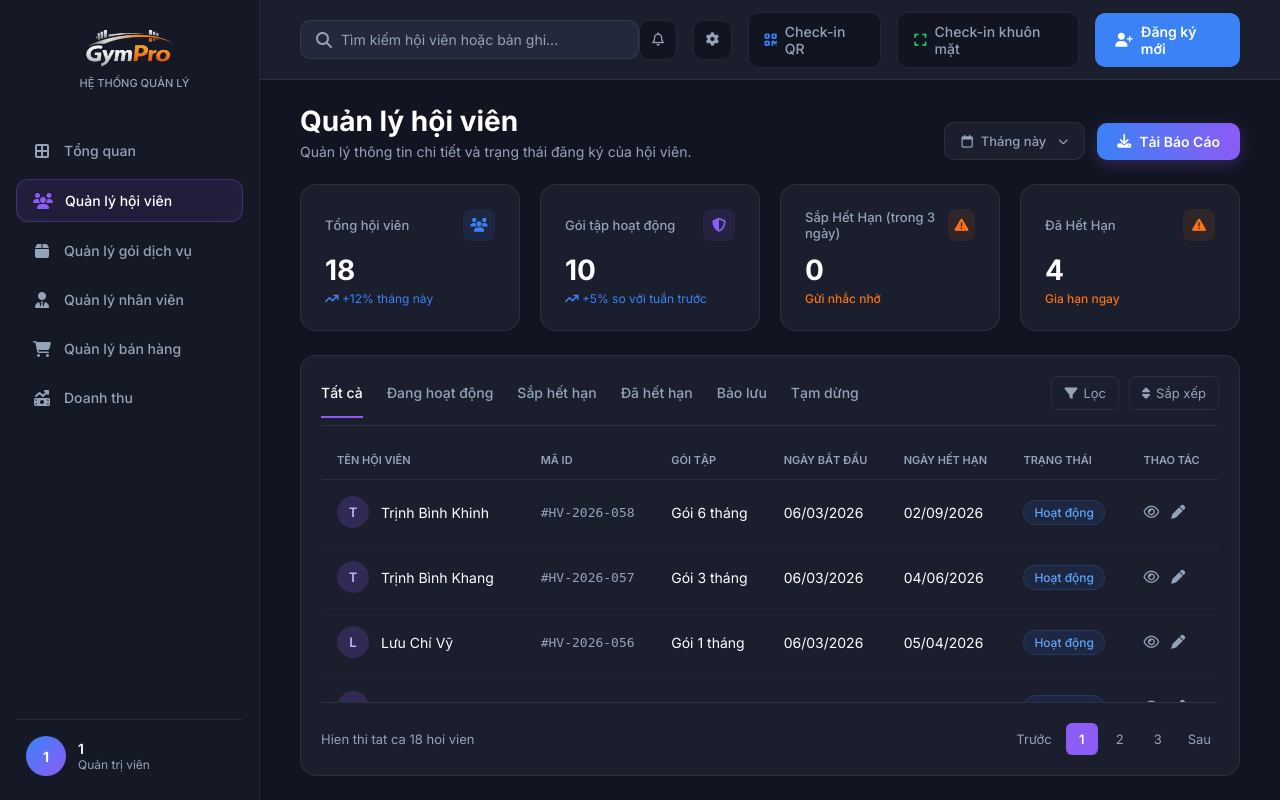
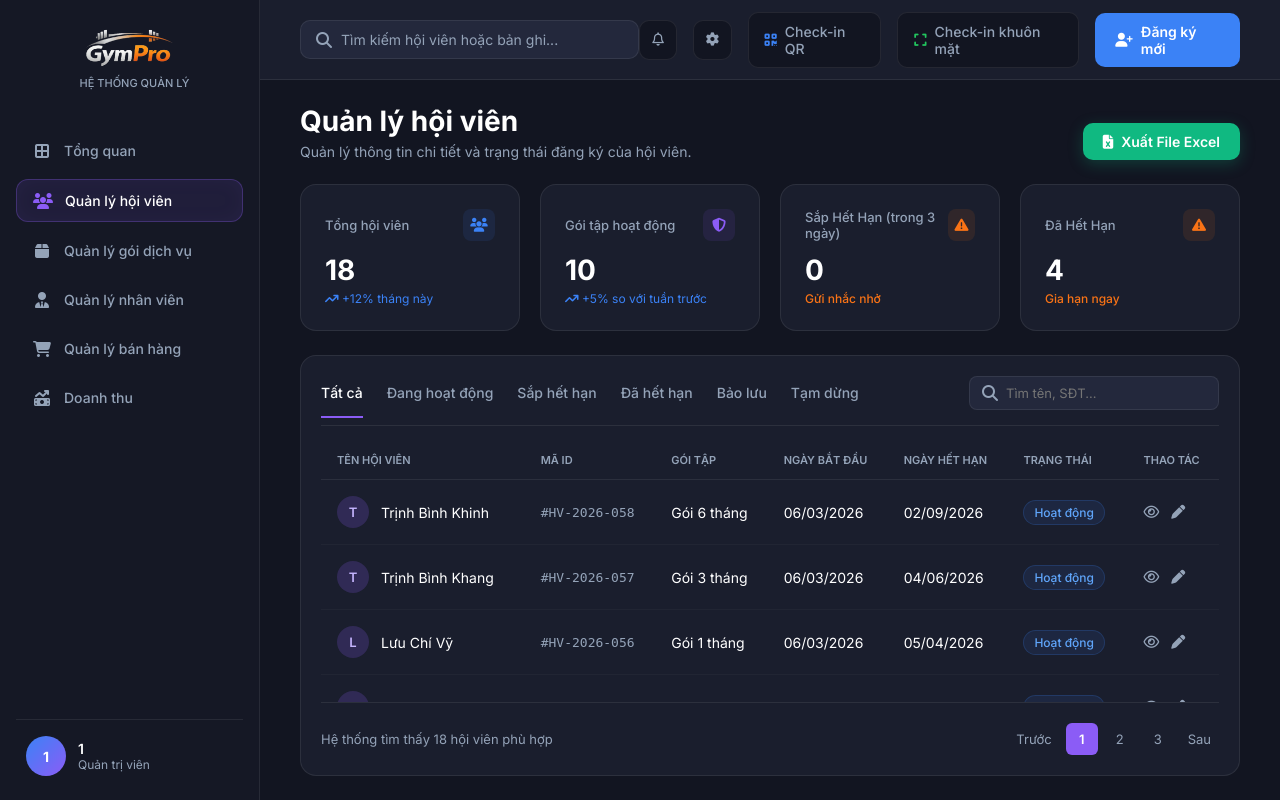
Before and after one commit to chivi0801/HeThong_GymPro, a PHP site: page /Admin/HoiVien.php in a window 1280 px wide. Run offline with PHP 8.4, Linux system fonts and the light colour scheme; the visitor is signed in with stand-in values (Sample User, id 1); data comes from the database, SQL or seed files in the repository; some libraries are stand-ins or nearby versions.

Commit message:
Xuat excel hoi vien

```diff
--- a/Admin/HoiVien.php
+++ b/Admin/HoiVien.php
@@ -7,7 +7,7 @@
     <title>GymPro - Quản lý hội viên</title>
     <link href="https://fonts.googleapis.com/css2?family=Inter:wght@400;500;600;700&display=swap" rel="stylesheet">
     <link rel="stylesheet" href="https://cdnjs.cloudflare.com/ajax/libs/font-awesome/6.4.0/css/all.min.css">
-
+    <script src="https://cdnjs.cloudflare.com/ajax/libs/xlsx/0.18.5/xlsx.full.min.js"></script>
     <style>
         :root {
             --bg-dark: #121521;
@@ -102,7 +102,7 @@
             flex: 1;
             display: flex;
             flex-direction: column;
-            overflow: hidden; /* KhÃ³a cuá»™n á»Ÿ Ä‘Ã¢y Ä‘á»ƒ Header Ä‘á»©ng im */
+            overflow: hidden; /* KhÃ³a cuá»™n á»Ť Ä‘Ã¢y Ä‘á»ƒ Header Ä‘á»©ng im */
         }
 
         .page-content {
@@ -399,12 +399,9 @@
                     <p>Quản lý thông tin chi tiết và trạng thái đăng ký của hội viên.</p>
                 </div>
                 <div class="page-actions">
-                    <button class="btn-date-filter">
-                        <i class="fa-regular fa-calendar"></i> Tháng này
-                        <i class="fa-solid fa-chevron-down" style="font-size: 10px; margin-left: 4px;"></i>
-                    </button>
-                    <button class="btn-primary">
-                        <i class="fa-solid fa-download"></i> Tải Báo Cáo
+                    <!-- NÚT XUẤT EXCEL THAY CHO TẢI BÁO CÁO -->
+                    <button class="btn-primary" onclick="exportExcelHoiVien()" style="background: var(--success); box-shadow: 0 4px 15px rgba(16, 185, 129, 0.25);">
+                        <i class="fa-solid fa-file-excel"></i> Xuất File Excel
                     </button>
                 </div>
             </div>
@@ -459,9 +456,13 @@
                         <div class="tab" data-status-filter="reserved">Bảo lưu</div>
                         <div class="tab" data-status-filter="paused">Tạm dừng</div>
                     </div>
-                    <div class="filters">
-                        <button class="btn-filter"><i class="fa-solid fa-filter"></i> Lọc</button>
-                        <button class="btn-filter"><i class="fa-solid fa-sort"></i> Sắp xếp</button>
+
+                    <!-- BỘ TÌM KIẾM MỚI v1.1 -->
+                    <div class="filters" style="display:flex; align-items:center;">
+                        <div style="display: flex; align-items: center; background: var(--bg-input); border: 1px solid var(--border-color); border-radius: 8px; padding: 8px 12px; width: 250px;">
+                            <i class="fa-solid fa-magnifying-glass" style="color: var(--text-muted); margin-right: 8px;"></i>
+                            <input type="text" id="searchHoiVien" placeholder="Tìm tên, SĐT..." style="background: transparent; border: none; outline: none; color: var(--text-main); font-size: 13px; width: 100%;">
+                        </div>
                     </div>
                 </div>
 
@@ -601,55 +602,105 @@
             syncThemeToggleButton(document.documentElement.getAttribute('data-theme'));
         }
 
-        function initHoiVienStatusTabs() {
-            const tabs = document.querySelectorAll('.tabs .tab');
+        // ==========================================
+        // V1.1: HỆ THỐNG LỌC & TÌM KIẾM KẾT HỢP (CROSS-FILTERING)
+        // ==========================================
+        let currentTabFilter = 'all';
+
+        function applyCombinedFilter() {
+            const searchQ = (document.getElementById('searchHoiVien')?.value || '').toLowerCase().trim();
             const rows = document.querySelectorAll('tbody .member-row');
-            const emptyRow = document.getElementById('status-empty-row');
-            const pageInfo = document.getElementById('member-page-info');
-
-            if (!tabs.length || !pageInfo) {
-                return;
-            }
-
-            const totalRows = rows.length;
-
-            const updatePageInfo = (visibleCount, filterKey) => {
-                if (filterKey === 'all') {
-                    pageInfo.textContent = `Hien thi tat ca ${visibleCount} hoi vien`;
-                    return;
-                }
-                pageInfo.textContent = `Hien thi ${visibleCount}/${totalRows} hoi vien`;
-            };
-
-            const applyFilter = (filterKey) => {
             let visibleCount = 0;
 
             rows.forEach((row) => {
-                    const rowStatus = row.getAttribute('data-status');
-                    const isVisible = filterKey === 'all' || rowStatus === filterKey;
-                    row.style.display = isVisible ? '' : 'none';
-                    if (isVisible) {
+                const status = row.getAttribute('data-status');
+                const name = (row.getAttribute('data-ho-ten') || '').toLowerCase();
+                const phone = (row.getAttribute('data-sdt') || '').toLowerCase();
+
+                // Kiểm tra 2 điều kiện: Đúng Tab và Đúng Từ khóa
+                const matchTab = (currentTabFilter === 'all' || status === currentTabFilter);
+                const matchSearch = name.includes(searchQ) || phone.includes(searchQ);
+
+                if (matchTab && matchSearch) {
+                    row.style.display = '';
                     visibleCount++;
+                } else {
+                    row.style.display = 'none';
                 }
             });
 
-                if (emptyRow) {
-                    emptyRow.style.display = visibleCount === 0 ? '' : 'none';
+            // Hiển thị dòng trống nếu không có kết quả
+            const emptyRow = document.getElementById('status-empty-row');
+            if (emptyRow) emptyRow.style.display = visibleCount === 0 ? '' : 'none';
+
+            // Cập nhật số đếm
+            const pageInfo = document.getElementById('member-page-info');
+            if (pageInfo) pageInfo.textContent = `Hệ thống tìm thấy ${visibleCount} hội viên phù hợp`;
         }
 
-                updatePageInfo(visibleCount, filterKey);
-            };
+        function initHoiVienStatusTabs() {
+            const tabs = document.querySelectorAll('.tabs .tab');
+            const searchInput = document.getElementById('searchHoiVien');
 
+            // Gắn sự kiện chuyển Tab
             tabs.forEach((tab) => {
                 tab.addEventListener('click', function () {
                     tabs.forEach((item) => item.classList.remove('active'));
                     this.classList.add('active');
-                    applyFilter(this.getAttribute('data-status-filter') || 'all');
+                    currentTabFilter = this.getAttribute('data-status-filter') || 'all';
+                    applyCombinedFilter(); // Gọi filter chung
                 });
             });
 
-            applyFilter('all');
+            // Gắn sự kiện gõ phím tìm kiếm
+            if (searchInput) {
+                searchInput.addEventListener('input', applyCombinedFilter);
             }
+
+            applyCombinedFilter(); // Chạy lần đầu
+        }
+
+        // ==========================================
+        // V1.1: XUẤT EXCEL CHUẨN MARKETING (GIỮ NGUYÊN SĐT)
+        // ==========================================
+        function exportExcelHoiVien() {
+            const rows = document.querySelectorAll('tbody .member-row');
+            const dataToExport = [];
+
+            // Chạy qua từng dòng, CHỈ LẤY NHỮNG DÒNG ĐANG HIỂN THỊ (Sau khi Lọc)
+            rows.forEach(row => {
+                if (row.style.display !== 'none') {
+                    // Mẹo Hack Excel (\u200C: Zero-width char) giúp ép Excel hiểu đây là Chữ thay vì Số, không làm mất mốc 0 đầu sđt
+                    const phoneRaw = row.getAttribute('data-sdt') || '';
+                    const safePhone = phoneRaw !== '--' ? String(`${phoneRaw}\u200C`) : '--';
+
+                    dataToExport.push({
+                        "Họ Tên": row.getAttribute('data-ho-ten'),
+                        "Mã ID": row.getAttribute('data-ma-id'),
+                        "Số Điện Thoại": safePhone,
+                        "Ngày Sinh": row.getAttribute('data-ngay-sinh'),
+                        "Giới Tính": row.getAttribute('data-gioi-tinh'),
+                        "Gói Đang Tập": row.getAttribute('data-goi-tap'),
+                        "Trạng Thái": row.getAttribute('data-trang-thai-label')
+                    });
+                }
+            });
+
+            if (dataToExport.length === 0) {
+                alert('Không có dữ liệu để xuất file!');
+                return;
+            }
+
+            // Gói dữ liệu và xuất
+            const worksheet = XLSX.utils.json_to_sheet(dataToExport);
+            const workbook = XLSX.utils.book_new();
+            XLSX.utils.book_append_sheet(workbook, worksheet, "DS_HoiVien");
+
+            const now = new Date();
+            const dateStr = `${now.getDate()}_${now.getMonth()+1}_${now.getFullYear()}`;
+            XLSX.writeFile(workbook, `CRM_KhachHang_Gym_${dateStr}.xlsx`);
+        }
+
 
         function initRegisterSuccessToast() {
             const toast = document.getElementById('register-success-toast');
```
Lines whose indentation alone changed are shown as unchanged.
